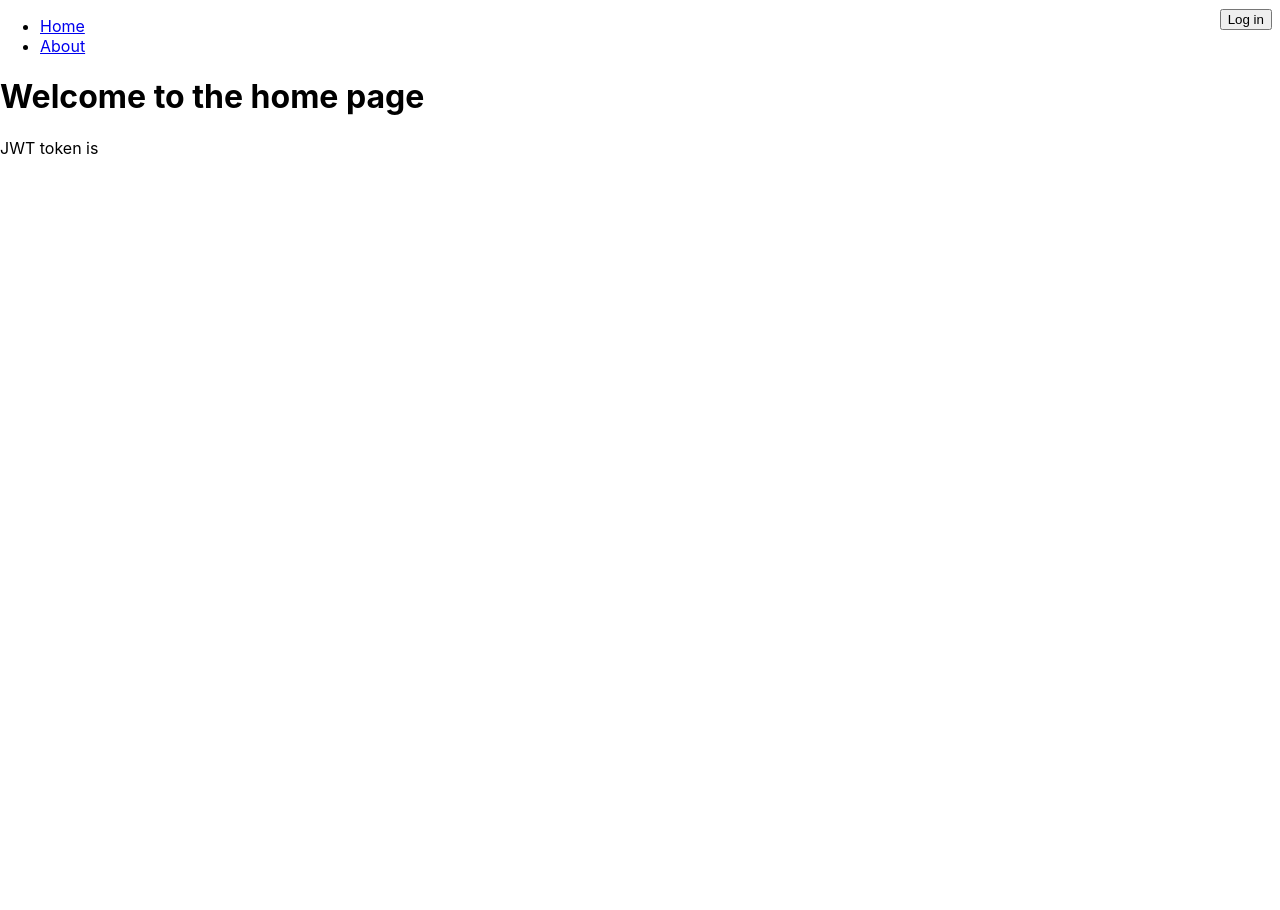
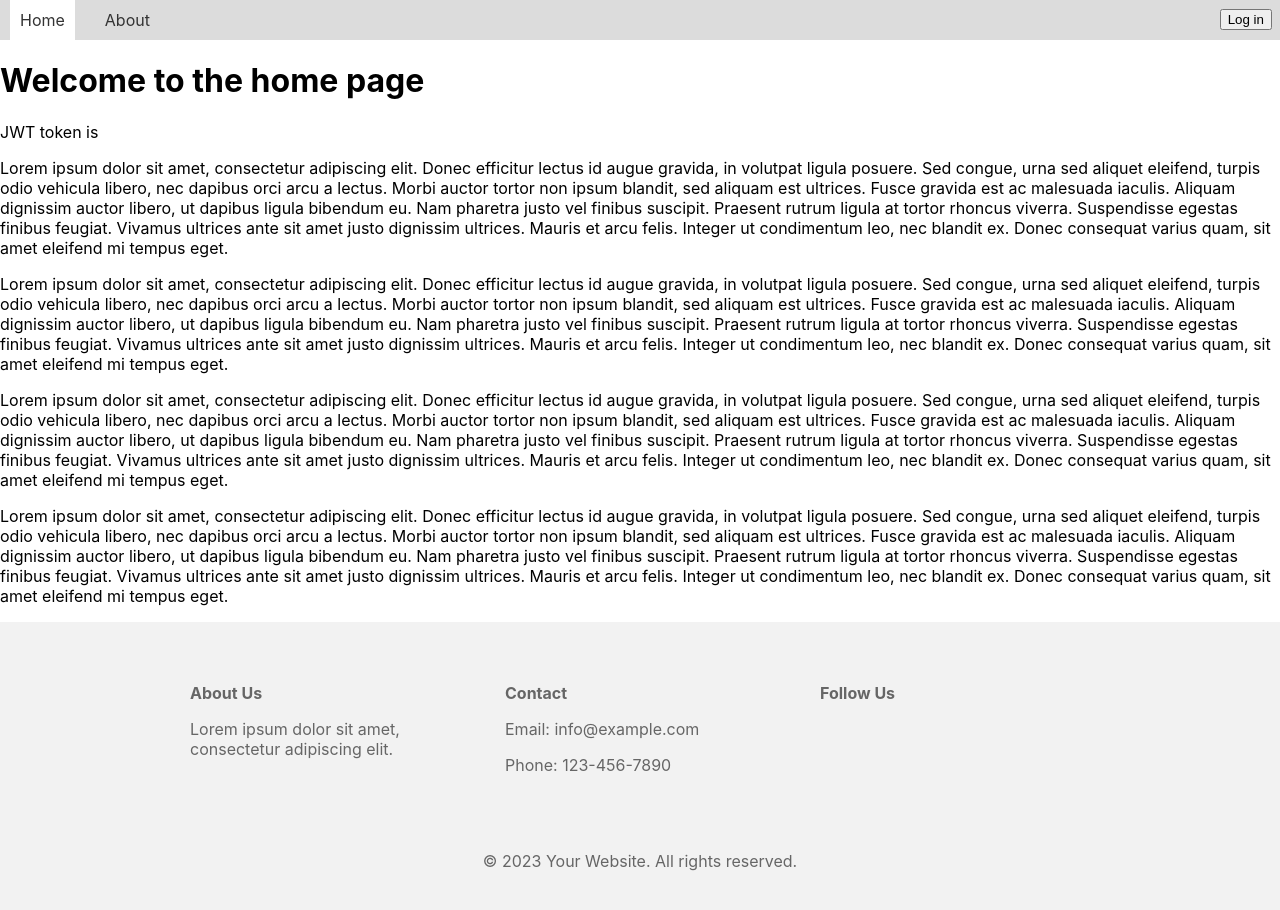
Before and after one commit to TJSimpson1/spring-full-stack-blog, a React (Create React App) app in the folder blog-front-end/: page / in a window 1280 px wide. Before the commit the page ends 800 px from the top, so only its background shows below. Built offline with nearby package versions, Linux system fonts and the light colour scheme.

Commit message:
minor styling

```diff
--- a/blog-front-end/src/App.css
+++ b/blog-front-end/src/App.css
@@ -1,5 +1,78 @@
-.nav-right {
+.nav-button {
   position: absolute;
   top: 8px;
   right: 8px;
 }
+
+.navbar ul {
+  list-style-type: none;
+  margin: 0;
+  padding: 0;
+  background-color: rgb(220, 220, 220);
+  display: flex;
+}
+
+.navbar li {
+  margin: 0 10px;
+}
+
+.navbar li a {
+  display: block;
+  padding: 10px;
+  text-decoration: none;
+  color: #333;
+}
+
+.navbar li a:hover {
+  background-color: #ddd;
+}
+
+.navbar li.active a {
+  background-color: #ffffff;
+}
+
+.footer {
+  background-color: #f2f2f2;
+  padding: 40px 0;
+  color: #666;
+}
+
+.footer-content {
+  display: flex;
+  flex-wrap: wrap;
+  justify-content: space-between;
+  max-width: 900px;
+  margin: 0 auto;
+}
+
+.footer-column {
+  width: 30%;
+  margin-bottom: 30px;
+}
+
+.footer-column h4 {
+  margin-bottom: 15px;
+}
+
+.social-media a {
+  color: #666;
+  font-size: 20px;
+  margin-right: 10px;
+  transition: color 0.3s ease;
+}
+
+.social-media a:hover {
+  color: #000;
+}
+
+.footer-bottom {
+  text-align: center;
+  margin-top: 30px;
+}
+
+.footer-bottom p {
+  margin: 0;
+}
+
+/* Assuming you are using Font Awesome for icons */
+@import url('https://cdnjs.cloudflare.com/ajax/libs/font-awesome/5.15.3/css/all.min.css');
--- a/blog-front-end/src/App.js
+++ b/blog-front-end/src/App.js
@@ -4,6 +4,7 @@ import NavBar from './NavBar';
 import HomePage from './pages/HomePage';
 import AboutPage from './pages/AboutPage';
 import LoginPage from './pages/LoginPage';
+import Footer from './Footer';
 
 function App() {
   return (
@@ -17,6 +18,7 @@ function App() {
               <Route path="/login" element={<LoginPage />} />
             </Routes>
           </div>
+          <Footer />
         </div>
     </BrowserRouter>
   );
--- /dev/null
+++ b/blog-front-end/src/Footer.js
@@ -0,0 +1,28 @@
+const Footer = () => (
+    <footer class="footer">
+        <div class="footer-content">
+            <div class="footer-column">
+                <h4>About Us</h4>
+                <p>Lorem ipsum dolor sit amet, consectetur adipiscing elit.</p>
+            </div>
+            <div class="footer-column">
+                <h4>Contact</h4>
+                <p>Email: info@example.com</p>
+                <p>Phone: 123-456-7890</p>
+            </div>
+            <div class="footer-column">
+                <h4>Follow Us</h4>
+                <div class="social-media">
+                    <a href="#"><i class="fab fa-facebook-f"></i></a>
+                    <a href="#"><i class="fab fa-twitter"></i></a>
+                    <a href="#"><i class="fab fa-instagram"></i></a>
+                </div>
+            </div>
+        </div>
+        <div class="footer-bottom">
+            <p>&copy; 2023 Your Website. All rights reserved.</p>
+        </div>
+    </footer>
+)
+
+export default Footer;
--- a/blog-front-end/src/NavBar.js
+++ b/blog-front-end/src/NavBar.js
@@ -1,25 +1,27 @@
 import { Link, useNavigate } from "react-router-dom";
 import { useLocalState } from "./hooks/useLocalStorage";
+import { useState } from "react";
 
 const NavBar = () => {
+    const [activePage, setActivePage] = useState('home');
     const navigate = useNavigate();
     const [jwt, setJwt] = useLocalState("", "jwt");
     const logout = () => {
         localStorage.removeItem("jwt");
         setJwt("");
-        navigate('/');
+        window.location.href = "/";;
     }
     return(
-        <nav>
+        <nav className="navbar">
             <ul>
-                <li>
-                    <Link to="/">Home</Link>
+                <li className={activePage === 'home' ? 'active' : ''}>
+                    <Link to="/" onClick={() => setActivePage('home')}>Home</Link>
                 </li>
-                <li>
-                    <Link to="/about">About</Link>
+                <li className={activePage === 'about' ? 'active' : ''}>
+                    <Link to="/about" onClick={() => setActivePage('about')}>About</Link>
                 </li>
             </ul>
-            <div className="nav-right">
+            <div className="nav-button">
                 {jwt === "" ? <button onClick={() => navigate('/login')}>Log in</button> : <button onClick={() => logout()}>Log out</button>}
             </div>
         </nav>
--- a/blog-front-end/src/pages/AboutPage.js
+++ b/blog-front-end/src/pages/AboutPage.js
@@ -1,6 +1,10 @@
 const AboutPage = () => (
     <>
     <h1>Welcome to the about page</h1>
+    <p>Lorem ipsum dolor sit amet, consectetur adipiscing elit. Donec efficitur lectus id augue gravida, in volutpat ligula posuere. Sed congue, urna sed aliquet eleifend, turpis odio vehicula libero, nec dapibus orci arcu a lectus. Morbi auctor tortor non ipsum blandit, sed aliquam est ultrices. Fusce gravida est ac malesuada iaculis. Aliquam dignissim auctor libero, ut dapibus ligula bibendum eu. Nam pharetra justo vel finibus suscipit. Praesent rutrum ligula at tortor rhoncus viverra. Suspendisse egestas finibus feugiat. Vivamus ultrices ante sit amet justo dignissim ultrices. Mauris et arcu felis. Integer ut condimentum leo, nec blandit ex. Donec consequat varius quam, sit amet eleifend mi tempus eget.</p>
+    <p>Lorem ipsum dolor sit amet, consectetur adipiscing elit. Donec efficitur lectus id augue gravida, in volutpat ligula posuere. Sed congue, urna sed aliquet eleifend, turpis odio vehicula libero, nec dapibus orci arcu a lectus. Morbi auctor tortor non ipsum blandit, sed aliquam est ultrices. Fusce gravida est ac malesuada iaculis. Aliquam dignissim auctor libero, ut dapibus ligula bibendum eu. Nam pharetra justo vel finibus suscipit. Praesent rutrum ligula at tortor rhoncus viverra. Suspendisse egestas finibus feugiat. Vivamus ultrices ante sit amet justo dignissim ultrices. Mauris et arcu felis. Integer ut condimentum leo, nec blandit ex. Donec consequat varius quam, sit amet eleifend mi tempus eget.</p>
+    <p>Lorem ipsum dolor sit amet, consectetur adipiscing elit. Donec efficitur lectus id augue gravida, in volutpat ligula posuere. Sed congue, urna sed aliquet eleifend, turpis odio vehicula libero, nec dapibus orci arcu a lectus. Morbi auctor tortor non ipsum blandit, sed aliquam est ultrices. Fusce gravida est ac malesuada iaculis. Aliquam dignissim auctor libero, ut dapibus ligula bibendum eu. Nam pharetra justo vel finibus suscipit. Praesent rutrum ligula at tortor rhoncus viverra. Suspendisse egestas finibus feugiat. Vivamus ultrices ante sit amet justo dignissim ultrices. Mauris et arcu felis. Integer ut condimentum leo, nec blandit ex. Donec consequat varius quam, sit amet eleifend mi tempus eget.</p>
+    <p>Lorem ipsum dolor sit amet, consectetur adipiscing elit. Donec efficitur lectus id augue gravida, in volutpat ligula posuere. Sed congue, urna sed aliquet eleifend, turpis odio vehicula libero, nec dapibus orci arcu a lectus. Morbi auctor tortor non ipsum blandit, sed aliquam est ultrices. Fusce gravida est ac malesuada iaculis. Aliquam dignissim auctor libero, ut dapibus ligula bibendum eu. Nam pharetra justo vel finibus suscipit. Praesent rutrum ligula at tortor rhoncus viverra. Suspendisse egestas finibus feugiat. Vivamus ultrices ante sit amet justo dignissim ultrices. Mauris et arcu felis. Integer ut condimentum leo, nec blandit ex. Donec consequat varius quam, sit amet eleifend mi tempus eget.</p>
     </>
 );
 
--- a/blog-front-end/src/pages/HomePage.js
+++ b/blog-front-end/src/pages/HomePage.js
@@ -6,6 +6,10 @@ const HomePage = () => {
         <>
         <h1>Welcome to the home page</h1>
         <p>JWT token is {jwt}</p>
+        <p>Lorem ipsum dolor sit amet, consectetur adipiscing elit. Donec efficitur lectus id augue gravida, in volutpat ligula posuere. Sed congue, urna sed aliquet eleifend, turpis odio vehicula libero, nec dapibus orci arcu a lectus. Morbi auctor tortor non ipsum blandit, sed aliquam est ultrices. Fusce gravida est ac malesuada iaculis. Aliquam dignissim auctor libero, ut dapibus ligula bibendum eu. Nam pharetra justo vel finibus suscipit. Praesent rutrum ligula at tortor rhoncus viverra. Suspendisse egestas finibus feugiat. Vivamus ultrices ante sit amet justo dignissim ultrices. Mauris et arcu felis. Integer ut condimentum leo, nec blandit ex. Donec consequat varius quam, sit amet eleifend mi tempus eget.</p>
+        <p>Lorem ipsum dolor sit amet, consectetur adipiscing elit. Donec efficitur lectus id augue gravida, in volutpat ligula posuere. Sed congue, urna sed aliquet eleifend, turpis odio vehicula libero, nec dapibus orci arcu a lectus. Morbi auctor tortor non ipsum blandit, sed aliquam est ultrices. Fusce gravida est ac malesuada iaculis. Aliquam dignissim auctor libero, ut dapibus ligula bibendum eu. Nam pharetra justo vel finibus suscipit. Praesent rutrum ligula at tortor rhoncus viverra. Suspendisse egestas finibus feugiat. Vivamus ultrices ante sit amet justo dignissim ultrices. Mauris et arcu felis. Integer ut condimentum leo, nec blandit ex. Donec consequat varius quam, sit amet eleifend mi tempus eget.</p>
+        <p>Lorem ipsum dolor sit amet, consectetur adipiscing elit. Donec efficitur lectus id augue gravida, in volutpat ligula posuere. Sed congue, urna sed aliquet eleifend, turpis odio vehicula libero, nec dapibus orci arcu a lectus. Morbi auctor tortor non ipsum blandit, sed aliquam est ultrices. Fusce gravida est ac malesuada iaculis. Aliquam dignissim auctor libero, ut dapibus ligula bibendum eu. Nam pharetra justo vel finibus suscipit. Praesent rutrum ligula at tortor rhoncus viverra. Suspendisse egestas finibus feugiat. Vivamus ultrices ante sit amet justo dignissim ultrices. Mauris et arcu felis. Integer ut condimentum leo, nec blandit ex. Donec consequat varius quam, sit amet eleifend mi tempus eget.</p>
+        <p>Lorem ipsum dolor sit amet, consectetur adipiscing elit. Donec efficitur lectus id augue gravida, in volutpat ligula posuere. Sed congue, urna sed aliquet eleifend, turpis odio vehicula libero, nec dapibus orci arcu a lectus. Morbi auctor tortor non ipsum blandit, sed aliquam est ultrices. Fusce gravida est ac malesuada iaculis. Aliquam dignissim auctor libero, ut dapibus ligula bibendum eu. Nam pharetra justo vel finibus suscipit. Praesent rutrum ligula at tortor rhoncus viverra. Suspendisse egestas finibus feugiat. Vivamus ultrices ante sit amet justo dignissim ultrices. Mauris et arcu felis. Integer ut condimentum leo, nec blandit ex. Donec consequat varius quam, sit amet eleifend mi tempus eget.</p>
         </>
     )
 
```
